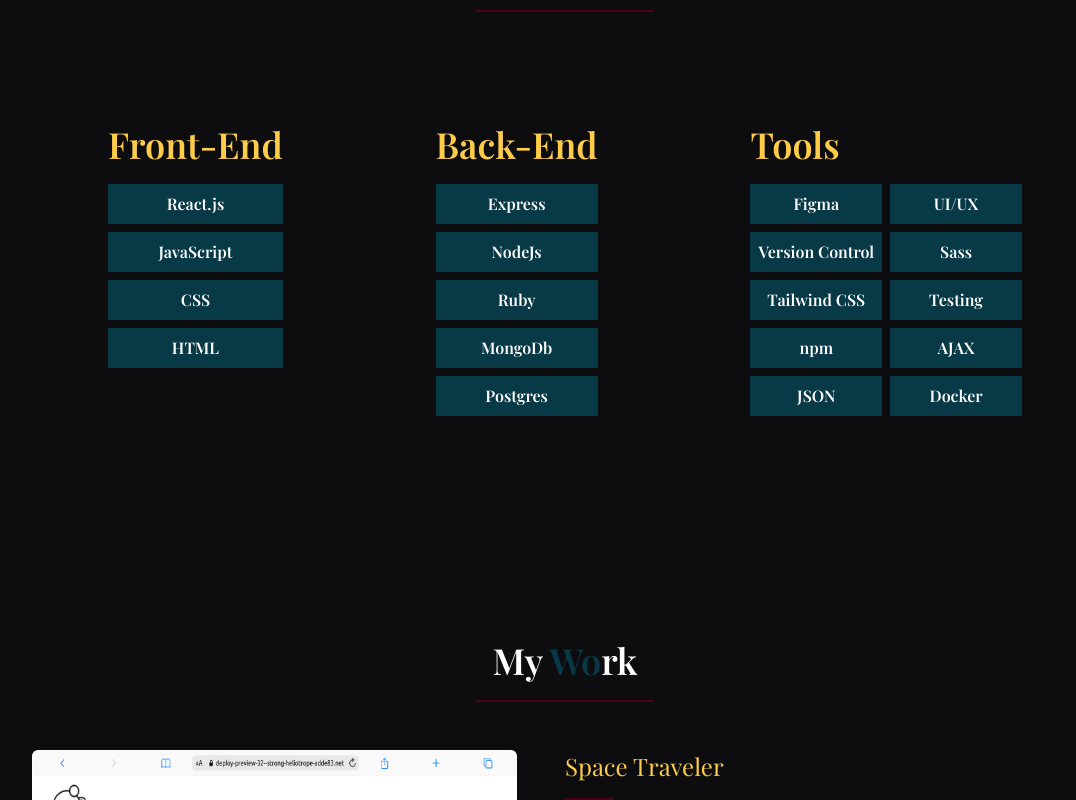
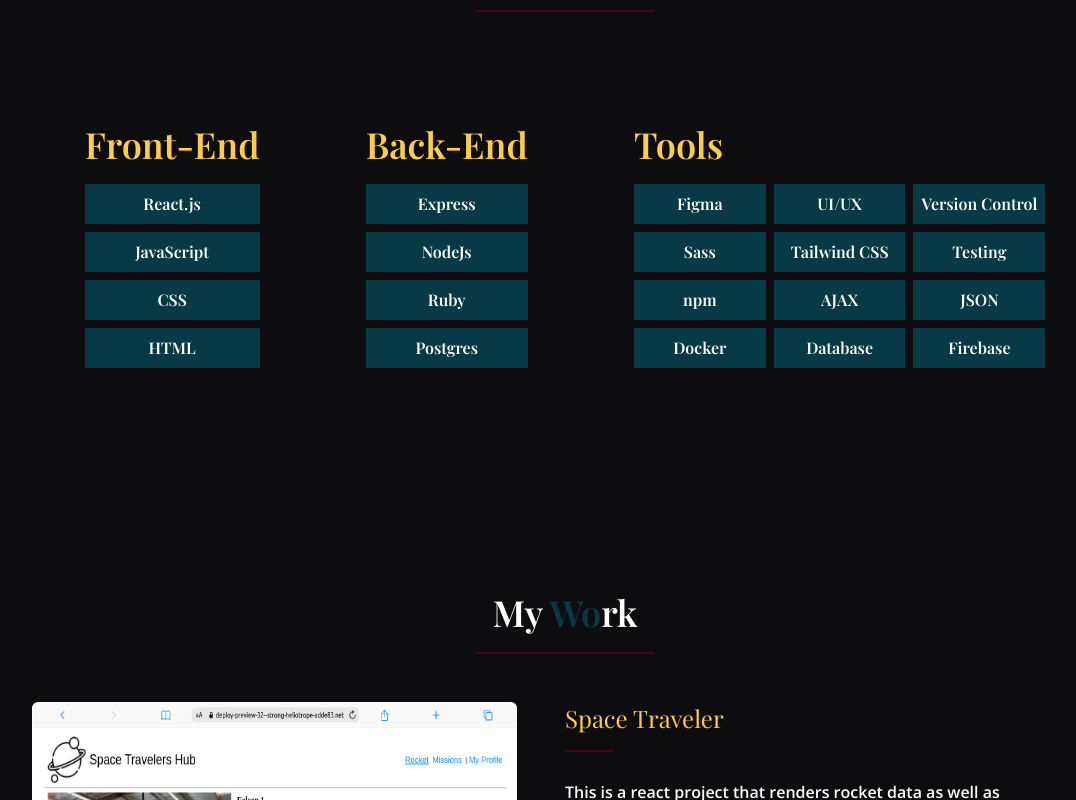
Before and after one commit to Irirwanirira/Portfolio-v1, a React (Create React App) app: page / in a window 1280 px wide. Shown: the part 720-1520 px from the top of the page, without its empty margins (75-1151 px from the left). Built offline with nearby package versions, Linux system fonts and the light colour scheme.

Commit message:
Modify project section

```diff
--- a/public/output.css
+++ b/public/output.css
@@ -755,6 +755,10 @@ video {
   height: 100%;
 }
 
+.h-\[10rem\]{
+  height: 10rem;
+}
+
 .w-1\/2{
   width: 50%;
 }
--- a/src/scenes/Footer.jsx
+++ b/src/scenes/Footer.jsx
@@ -6,7 +6,7 @@ const toDate = date.getFullYear()
 const Footer = () => {
     return (
 
-        <footer className="h-[12rem] bg-green pt-6">
+        <footer className="h-[10rem] bg-green pt-6">
             <div className="w-5/6 mx-auto md:flex justify-center items-center md:justify-between text-center">
                 <SocialMediaIcons />
                 <p className="font-playfair text-md">&copy; irijoseph@gmail.com &<span>{toDate}</span>. All Rights Reserved</p>
--- a/src/scenes/MySkills.jsx
+++ b/src/scenes/MySkills.jsx
@@ -1,246 +1,121 @@
-import LineGradient from "../components/LineGradient";
-import { motion } from "framer-motion";
+import LineGradient from '../components/LineGradient';
+import { motion } from 'framer-motion';
 
 const MySkills = () => {
-
-    const  frontend = ["React.js", "JavaScript", "CSS","HTML" ]
-    const  backend = ["Express", "NodeJs", "Ruby", "MongoDb", "Postgres"]
-    const  tools = ["Figma", "UI/UX", "Version Control","Sass","Tailwind CSS", "Testing","npm", "AJAX", "JSON", "Docker"]
+  const frontend = ['React.js', 'JavaScript', 'CSS', 'HTML'];
+  const backend = ['Express', 'NodeJs', 'Ruby', 'Postgres'];
+  const tools = [
+    'Figma',
+    'UI/UX',
+    'Version Control',
+    'Sass',
+    'Tailwind CSS',
+    'Testing',
+    'npm',
+    'AJAX',
+    'JSON',
+    'Docker',
+    'Database',
+    'Firebase'
+  ];
 
   return (
-
-        <section id='skills' className="mt-10 mb-24">
-            <div className="md:flex md:justify-center md:gap-16 mt:32">
+    <section
+      id='skills'
+      className='mt-10 mb-24'
+    >
+      <div className='md:flex md:justify-center md:gap-16 mt:32'>
         <motion.div
-                className="md:w-2/4 mx-auto text-center"
+          className='md:w-2/4 mx-auto text-center'
           initial='hidden'
           whileInView='visible'
-                       viewport={{once:true, amount: 0.5}}
-                       transition={{duration:0.5}}
+          viewport={{ once: true, amount: 0.5 }}
+          transition={{ duration: 0.5 }}
           variants={{
-                           hidden:{opacity:0, y:-50},
-                           visible:{opacity:1, y:0}
+            hidden: { opacity: 0, y: -50 },
+            visible: { opacity: 1, y: 0 },
           }}
         >
-
           <div>
-                    <p className="font-playfair font-semibold text-4xl mb-5">
-                        My <span className="text-green">SKILLS</span>
+            <p className='font-playfair font-semibold text-4xl mb-5'>
+              My <span className='text-green'>SKILLS</span>
             </p>
-                    <div className="flex justify-center mt-5 mb-[3rem]">
-                        <LineGradient width="w-1/3"/>
+            <div className='flex justify-center mt-5 mb-[3rem]'>
+              <LineGradient width='w-1/3' />
             </div>
           </div>
-
-
         </motion.div>
-
-
       </div>
 
       {/* Skills */}
 
-           <div className="md:flex md: justify-around mt-16">
-                <div>
-                <h1 className="text-yellow font-playfair font-semibold text-4xl mb-5">Front-End</h1>
-                    <ul className="flex flex-col gap-[0.5rem] mt-[0.5rem]">
-                     {frontend.map(skill=> <li
-                     className="border-1 p-2 font-semibold font-playfair bg-green text-center"
-                     >{skill}</li>) }
-
-                    </ul>
-                </div>
-                <div>
-                    <h1 className="text-yellow font-playfair font-semibold text-4xl mb-5">Back-End</h1>
-                    <ul className="flex flex-col gap-[0.5rem] mt-[0.5rem]">
-                     {backend.map(skill=> <li
-                        className="border-1 p-2 font-semibold font-playfair bg-green text-center"
-
-                     >{skill}</li>) }
-                    </ul>
-                </div>
-                <div>
-                <h1 className="text-yellow font-playfair font-semibold text-4xl mb-5">Tools</h1>
-                    <ul className="grid grid-cols-2 gap-[0.5rem] mt-[0.5rem] justify-between">
-                        {
-                            tools.map(tool => <li
-                                className="border-1 p-2 font-semibold font-playfair bg-green text-center"
-                                >{tool}</li>)
-                        }
-                    </ul>
-                </div>
-            </div>
-
-
-            {/* <div className="md:grid md:grid-cols-4 md:justify-between mt-16 gap-1">
-
+      <div className='md:flex md: justify-around mt-16'>
         <motion.div
-                    className="md:w-2/3 mt-10"
           initial='hidden'
           whileInView='visible'
-                    viewport={{once:true, amount: 0.5}}
-                    transition={{duration:0.5}}
+          viewport={{ once: true, amount: 0.5 }}
+          transition={{ duration: 0.3 }}
           variants={{
-                        hidden:{opacity:0, y:50},
-                        visible:{opacity:1, y:0}
+            hidden: { opacity: 0, y: 50 },
+            visible: { opacity: 1, y: 0 },
           }}
         >
-                       <div className='shadow-md shadow-green hover:scale-110 duration-500 flex flex-col items-center '>
-                    <img className='w-20 mx-auto' src={HTML} alt="HTML icon" />
-                    <p className='my-4'>HTML</p>
-                </div>
-
+          <h1 className='text-yellow font-playfair font-semibold text-4xl mb-5'>
+            Front-End
+          </h1>
+          <ul className='flex flex-col gap-[0.5rem] mt-[0.5rem]'>
+            {frontend.map((skill) => (
+              <li className='border-1 p-2 font-semibold font-playfair bg-green text-center hover:scale-110 duration-500 '>
+                {skill}
+              </li>
+            ))}
+          </ul>
         </motion.div>
-
         <motion.div
-                    className="md:w-2/3 mt-10"
           initial='hidden'
           whileInView='visible'
-                    viewport={{once:true, amount: 0.5}}
-                    transition={{delay:0.2, duration:0.5}}
+          viewport={{ once: true, amount: 0.5 }}
+          transition={{ duration: 0.7 }}
           variants={{
-                        hidden:{opacity:0, y:50},
-                        visible:{opacity:1, y:0}
+            hidden: { opacity: 0, y: 50 },
+            visible: { opacity: 1, y: 0 },
           }}
         >
-
-                <div className='shadow-md  shadow-green  hover:scale-110 duration-500 flex flex-col items-center '>
-                    <img className='w-20 mx-auto' src={CSS} alt="HTML icon" />
-                    <p className='my-4'>CSS</p>
-                </div>
-
+          <h1 className='text-yellow font-playfair font-semibold text-4xl mb-5'>
+            Back-End
+          </h1>
+          <ul className='flex flex-col gap-[0.5rem] mt-[0.5rem]'>
+            {backend.map((skill) => (
+              <li className='border-1 p-2 font-semibold font-playfair bg-green text-center  hover:scale-110 duration-500'>
+                {skill}
+              </li>
+            ))}
+          </ul>
         </motion.div>
-
         <motion.div
-                    className="md:w-2/3 mt-10"
           initial='hidden'
           whileInView='visible'
-                    viewport={{once:true, amount: 0.5}}
-                    transition={{delay:0.4, duration:0.5}}
+          viewport={{ once: true, amount: 0.5 }}
+          transition={{ duration: 0.9 }}
           variants={{
-                        hidden:{opacity:0, y:50},
-                        visible:{opacity:1, y:0}
+            hidden: { opacity: 0, y: 50 },
+            visible: { opacity: 1, y: 0 },
           }}
         >
-
-                <div className='shadow-md  shadow-green  hover:scale-110 duration-500 flex flex-col items-center '>
-                    <img className='w-20 mx-auto' src={JavaScript} alt="HTML icon" />
-                    <p className='my-4'>JAVASCRIPT</p>
+          <h1 className='text-yellow font-playfair font-semibold text-4xl mb-5'>
+            Tools
+          </h1>
+          <ul className='grid grid-cols-3 gap-[0.5rem] mt-[0.5rem] justify-between'>
+            {tools.map((tool) => (
+              <li className='border-1 p-2 font-semibold font-playfair bg-green text-center hover:scale-110 duration-500'>
+                {tool}
+              </li>
+            ))}
+          </ul>
+        </motion.div>
       </div>
-
-                </motion.div>
-                <motion.div
-                    className="md:w-2/3 mt-10"
-                    initial='hidden'
-                    whileInView='visible'
-                    viewport={{once:true, amount: 0.5}}
-                    transition={{delay:0.6, duration:0.5}}
-                    variants={{
-                        hidden:{opacity:0, y:50},
-                        visible:{opacity:1, y:0}
-                    }}
-                >
-
-                <div className='shadow-md  shadow-green  hover:scale-110 duration-500 flex flex-col items-center '>
-                    <img className='w-20 mx-auto' src={ReactImg} alt="HTML icon" />
-                    <p className='my-4'>React</p>
-                </div>
-
-                </motion.div>
-                <motion.div
-                    className="md:w-2/3 mt-10"
-                    initial='hidden'
-                    whileInView='visible'
-                    viewport={{once:true, amount: 0.5}}
-                    transition={{delay:0.8, duration:0.5}}
-                    variants={{
-                        hidden:{opacity:0, y:50},
-                        visible:{opacity:1, y:0}
-                    }}
-                >
-
-                <div className='shadow-md  shadow-green  hover:scale-110 duration-500 flex flex-col items-center '>
-                    <img className='w-20 mx-auto' src={FireBase} alt="HTML icon" />
-                    <p className='my-4'>FIREBASE</p>
-                </div>
-
-                </motion.div>
-                <motion.div
-                    className="md:w-2/3 mt-10"
-                    initial='hidden'
-                    whileInView='visible'
-                    viewport={{once:true, amount: 0.5}}
-                    transition={{delay:0.9, duration:0.5}}
-                    variants={{
-                        hidden:{opacity:0, y:50},
-                        visible:{opacity:1, y:0}
-                    }}
-                >
-
-                <div className='shadow-md  shadow-green hover:scale-110 duration-500 flex flex-col items-center '>
-                    <img className='w-20 mx-auto' src={GitHub} alt="HTML icon" />
-                    <p className='my-4'>GITHUB</p>
-                </div>
-
-                </motion.div>
-                <motion.div
-                    className="md:w-2/3 mt-10"
-                    initial='hidden'
-                    whileInView='visible'
-                    viewport={{once:true, amount: 0.5}}
-                    transition={{delay:0.9, duration:0.5}}
-                    variants={{
-                        hidden:{opacity:0, y:50},
-                        visible:{opacity:1, y:0}
-                    }}
-                >
-
-                <div className='shadow-md  shadow-green hover:scale-110 duration-500 flex flex-col items-center '>
-                    <img className='w-20 mx-auto' src={Tailwind} alt="HTML icon" />
-                    <p className='my-4'>TAILWIND</p>
-                </div>
-
-                </motion.div>
-                <motion.div
-                    className="md:w-2/3 mt-10"
-                    initial='hidden'
-                    whileInView='visible'
-                    viewport={{once:true, amount: 0.5}}
-                    transition={{delay:0.9, duration:0.5}}
-                    variants={{
-                        hidden:{opacity:0, y:50},
-                        visible:{opacity:1, y:0}
-                    }}
-                >
-
-                <div className='shadow-md  shadow-green hover:scale-110 duration-500 flex flex-col items-center '>
-                    <img className='w-20 mx-auto' src={Node} alt="HTML icon" />
-                    <p className='my-4'>NODE</p>
-                </div>
-
-                </motion.div>
-
-                <motion.div
-                    className="md:w-2/3 mt-10"
-                    initial='hidden'
-                    whileInView='visible'
-                    viewport={{once:true, amount: 0.5}}
-                    transition={{delay:0.9, duration:0.5}}
-                    variants={{
-                        hidden:{opacity:0, y:50},
-                        visible:{opacity:1, y:0}
-                    }}
-                >
-
-                <div className='shadow-md  shadow-green hover:scale-110 duration-500 flex flex-col items-center '>
-                    <img className='w-20 mx-auto' src={Mongo} alt="HTML icon" />
-                    <p className='my-4'>MongoDb</p>
-                </div>
-
-                </motion.div> */}
-            {/* </div> */}
     </section>
   );
-}
+};
 
 export default MySkills;
--- a/src/scenes/Projects.jsx
+++ b/src/scenes/Projects.jsx
@@ -37,16 +37,6 @@ const works = [
 
   {
     id: 4,
-    image: '../assets/transact.png',
-    title: 'E-neza TrANZACT',
-    description:
-      'E-neza App is a franchised online mobile application that allows the user to manage his/her budget: they have a list of transactions associated with a category so that the user can see how much money they spend on a particular category.',
-    language: ['Ruby-on-Rails', 'Database', 'CSS'],
-    liveLink: 'https://budget-app-deploy.onrender.com/',
-    source: 'https://github.com/Irirwanirira/budget-app',
-  },
-  {
-    id: 5,
     image: '../assets/library.png',
     title: 'Library',
     description:
```
Lines whose indentation alone changed are shown as unchanged.
